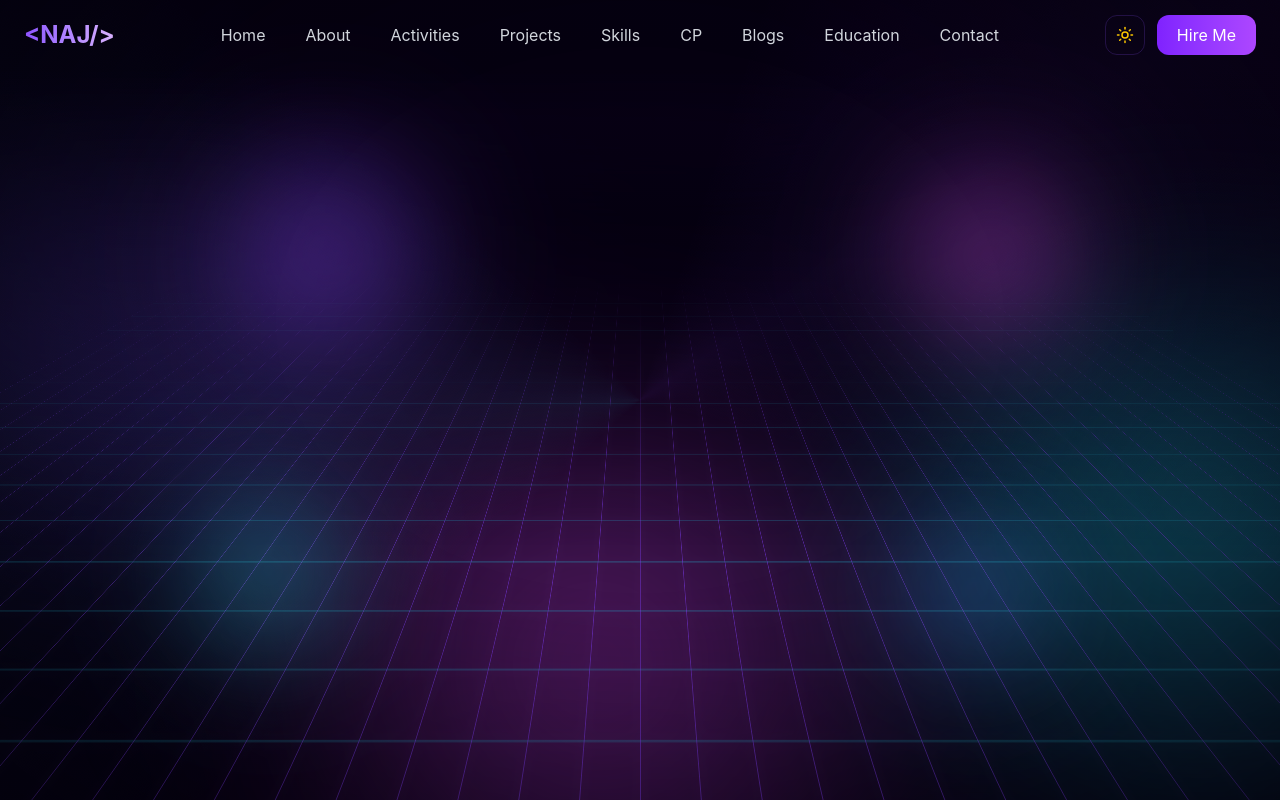
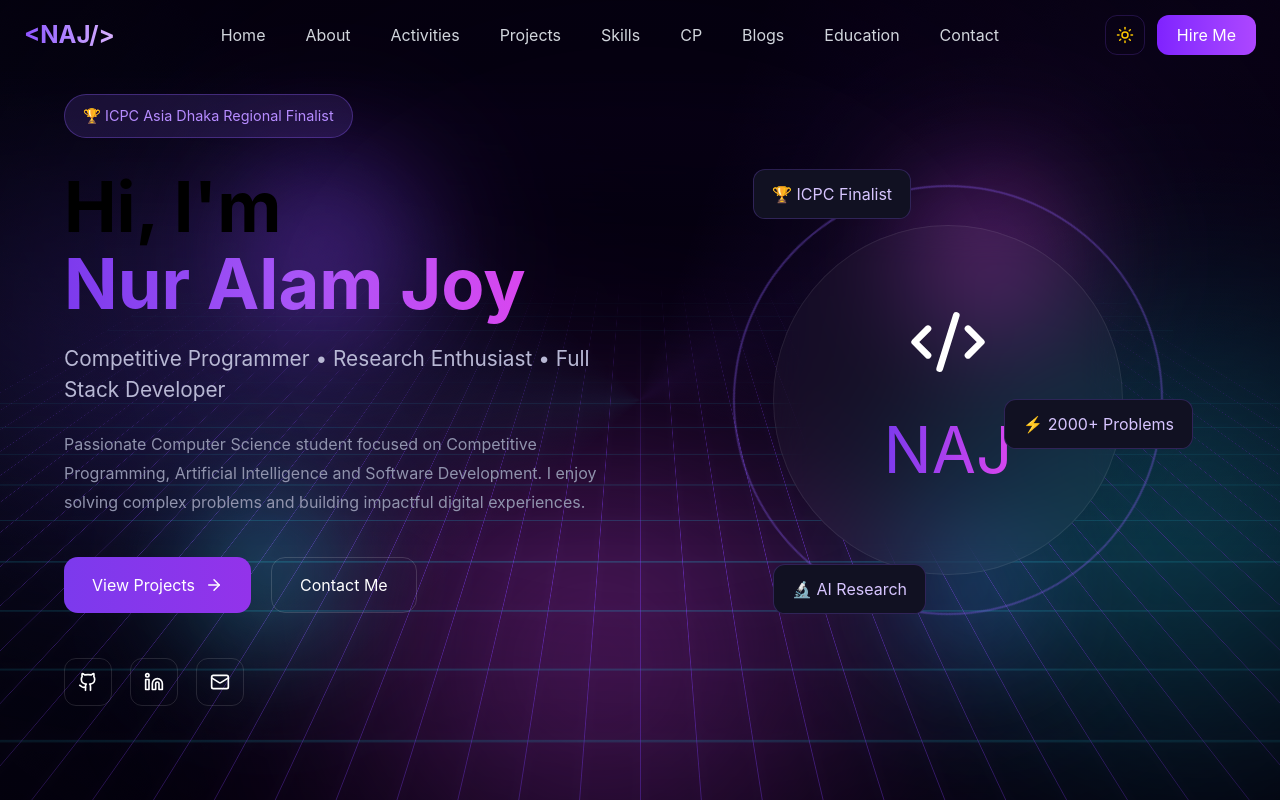
Before and after one commit to nuralamjoy/my_portfolio, a React app: page / in a window 1280 px wide. Built offline with nearby package versions, Linux system fonts and the light colour scheme; the HTML template or start-up script is replaced by a standard one.

Commit message:
update app,jsx

```diff
--- a/src/App.jsx
+++ b/src/App.jsx
@@ -2,6 +2,7 @@ import React from 'react'
 import './App.css'
 import Nav from './components/Header/Nav'
 import Background from './components/BodyBackground/Background';
+import Home from './components/Home/Home';
 
 
 const App = () => {
@@ -10,7 +11,7 @@ const App = () => {
 
       <Background></Background>
       <Nav></Nav>
-
+      <Home></Home>
 
     </>
   );
--- /dev/null
+++ b/src/components/Home/Home.css
@@ -0,0 +1,269 @@
+.home{
+    min-height:100vh;
+    display:flex;
+    align-items:center;
+    position:relative;
+    z-index:2;
+}
+
+.home-container{
+    width:min(1300px,90%);
+    margin:auto;
+
+    display:grid;
+    grid-template-columns:1fr 1fr;
+    gap:80px;
+    align-items:center;
+}
+
+/* Left */
+
+.hero-badge{
+    display:inline-block;
+    padding:10px 18px;
+    border-radius:40px;
+    background:rgba(139,92,246,.15);
+    color:#b68cff;
+    border:1px solid rgba(139,92,246,.35);
+    margin-bottom:30px;
+    font-size:.9rem;
+}
+
+.hero-title{
+    font-size:4.4rem;
+    font-weight:700;
+    line-height:1.1;
+}
+
+.hero-title span{
+    background:linear-gradient(90deg,#7c3aed,#a855f7,#d946ef);
+    -webkit-background-clip:text;
+    color:transparent;
+}
+
+.hero-role{
+    margin-top:20px;
+    color:#b8b8d4;
+    font-size:1.3rem;
+}
+
+.hero-description{
+    margin-top:25px;
+    color:#9093ad;
+    max-width:550px;
+    line-height:1.8;
+    font-size:1rem;
+}
+
+.hero-buttons{
+    margin-top:40px;
+    display:flex;
+    gap:20px;
+    flex-wrap:wrap;
+}
+
+.primary-btn{
+    display:flex;
+    align-items:center;
+    gap:10px;
+
+    padding:15px 28px;
+    border-radius:14px;
+
+    text-decoration:none;
+    color:white;
+
+    background:linear-gradient(90deg,#7c3aed,#9333ea);
+
+    transition:.35s;
+}
+
+.primary-btn:hover{
+    transform:translateY(-5px);
+}
+
+.secondary-btn{
+    display:flex;
+    align-items:center;
+
+    padding:15px 28px;
+
+    border-radius:14px;
+    text-decoration:none;
+
+    color:white;
+
+    border:1px solid rgba(255,255,255,.15);
+
+    transition:.35s;
+}
+
+.secondary-btn:hover{
+    background:rgba(255,255,255,.05);
+}
+
+.hero-socials{
+    display:flex;
+    gap:18px;
+    margin-top:45px;
+}
+
+.hero-socials a{
+    width:48px;
+    height:48px;
+
+    border-radius:12px;
+
+    display:flex;
+    justify-content:center;
+    align-items:center;
+
+    color:white;
+
+    border:1px solid rgba(255,255,255,.12);
+
+    transition:.3s;
+}
+
+.hero-socials a:hover{
+    background:#7c3aed;
+    transform:translateY(-5px);
+}
+
+/* Right */
+
+.hero-right{
+    display:flex;
+    justify-content:center;
+}
+
+.hero-circle{
+    width:430px;
+    height:430px;
+    position:relative;
+}
+
+.circle-border{
+    position:absolute;
+    inset:0;
+
+    border-radius:50%;
+
+    border:2px solid rgba(139,92,246,.35);
+
+    animation:rotate 14s linear infinite;
+}
+
+.profile-card{
+    position:absolute;
+    inset:40px;
+
+    border-radius:50%;
+
+    display:flex;
+    flex-direction:column;
+    justify-content:center;
+    align-items:center;
+
+    background:rgba(255,255,255,.03);
+
+    backdrop-filter:blur(18px);
+
+    border:1px solid rgba(255,255,255,.08);
+
+    color:white;
+}
+
+.profile-card h2{
+    margin-top:20px;
+    font-size:4rem;
+
+    background:linear-gradient(90deg,#7c3aed,#d946ef);
+    -webkit-background-clip:text;
+    color:transparent;
+}
+
+.floating-card{
+    position:absolute;
+
+    padding:12px 18px;
+
+    border-radius:12px;
+
+    background:#111122;
+
+    border:1px solid rgba(139,92,246,.25);
+
+    color:#d7c5ff;
+
+    animation:float 5s ease-in-out infinite;
+}
+
+.top{
+    top:-15px;
+    left:20px;
+}
+
+.right{
+    right:-30px;
+    top:50%;
+}
+
+.bottom{
+    bottom:0;
+    left:40px;
+}
+
+@keyframes rotate{
+
+    from{
+        transform:rotate(0deg);
+    }
+
+    to{
+        transform:rotate(360deg);
+    }
+
+}
+
+@keyframes float{
+
+    0%,100%{
+        transform:translateY(0px);
+    }
+
+    50%{
+        transform:translateY(-12px);
+    }
+
+}
+
+@media(max-width:900px){
+
+.home-container{
+
+grid-template-columns:1fr;
+text-align:center;
+
+}
+
+.hero-description{
+margin:auto;
+}
+
+.hero-buttons,
+.hero-socials{
+justify-content:center;
+}
+
+.hero-title{
+font-size:3rem;
+}
+
+.hero-circle{
+width:320px;
+height:320px;
+margin-top:40px;
+}
+
+}
--- /dev/null
+++ b/src/components/Home/Home.jsx
@@ -0,0 +1,77 @@
+import "./Home.css";
+import { GithubIcon, Linkedin, Mail, ArrowRight, Code2 } from "lucide-react";
+
+export default function Home() {
+  return (
+    <section className="home" id="home">
+      <div className="home-container">
+        {/* Left Side */}
+        <div className="hero-left">
+          <div className="hero-badge">🏆 ICPC Asia Dhaka Regional Finalist</div>
+
+          <h1 className="hero-title">
+            Hi, I'm
+            <br />
+            <span>Nur Alam Joy</span>
+          </h1>
+
+          <h3 className="hero-role">
+            Competitive Programmer • Research Enthusiast • Full Stack Developer
+          </h3>
+
+          <p className="hero-description">
+            Passionate Computer Science student focused on Competitive
+            Programming, Artificial Intelligence and Software Development. I
+            enjoy solving complex problems and building impactful digital
+            experiences.
+          </p>
+
+          <div className="hero-buttons">
+            <a href="#projects" className="primary-btn">
+              View Projects
+              <ArrowRight size={18} />
+            </a>
+
+            <a href="#contact" className="secondary-btn">
+              Contact Me
+            </a>
+          </div>
+
+          <div className="hero-socials">
+            <a href="#">
+              <GithubIcon size={20} />
+            </a>
+
+            <a href="#">
+              <Linkedin size={20} />
+            </a>
+
+            <a href="#">
+              <Mail size={20} />
+            </a>
+          </div>
+        </div>
+
+        {/* Right Side */}
+
+        <div className="hero-right">
+          <div className="hero-circle">
+            <div className="circle-border"></div>
+
+            <div className="profile-card">
+              <Code2 size={80} />
+
+              <h2>NAJ</h2>
+            </div>
+
+            <div className="floating-card top">🏆 ICPC Finalist</div>
+
+            <div className="floating-card right">⚡ 2000+ Problems</div>
+
+            <div className="floating-card bottom">🔬 AI Research</div>
+          </div>
+        </div>
+      </div>
+    </section>
+  );
+}
```
